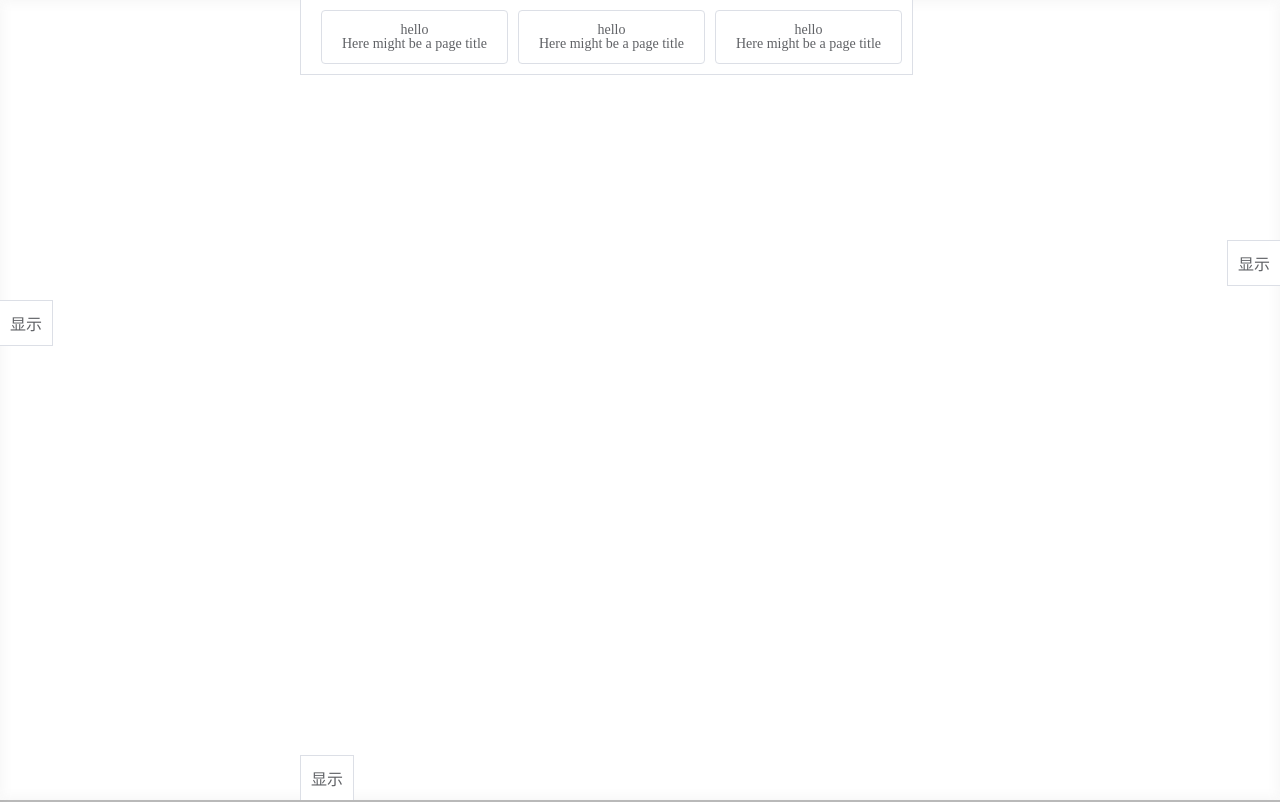
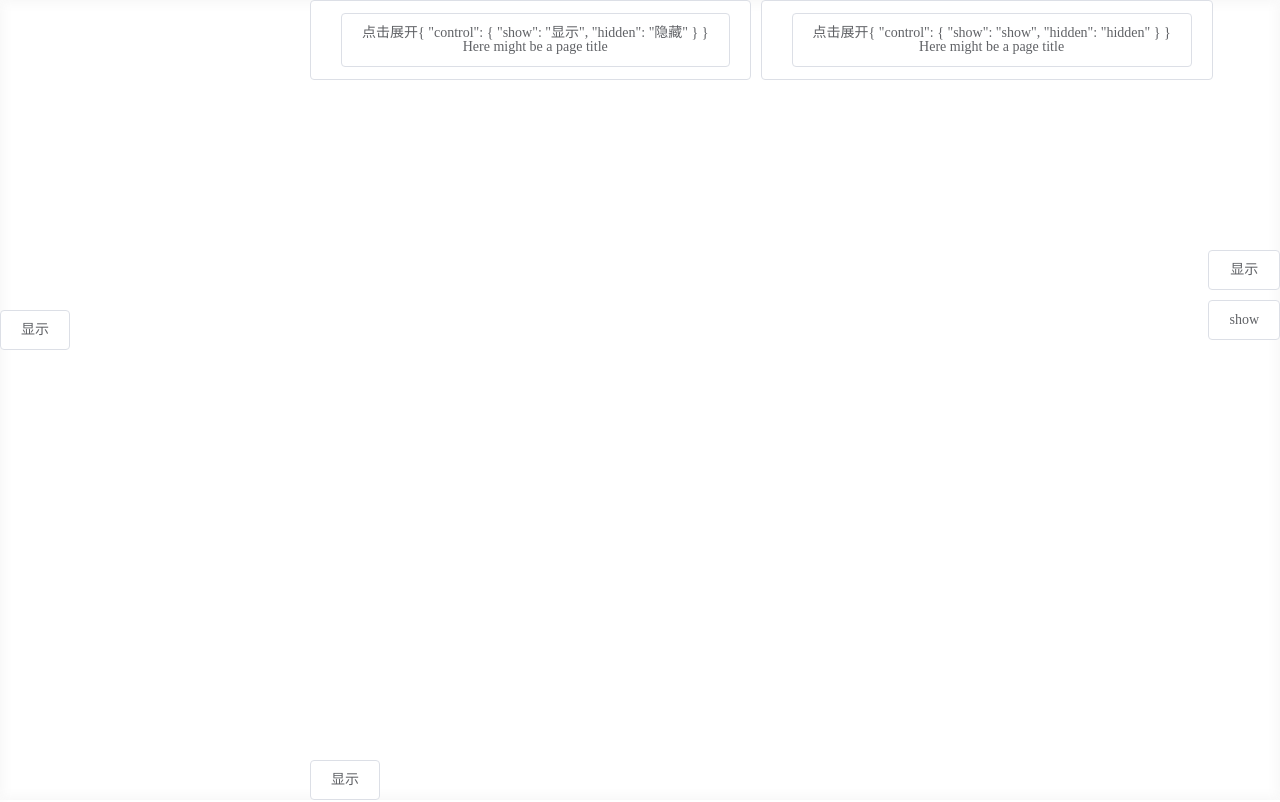
Before and after one commit to Liugq5713/drawer, a Vue app: page / in a window 1280 px wide. Shown: the top 802 px of the page. Built offline with nearby package versions, Linux system fonts and the light colour scheme.

Commit message:
refactor[ drawer ]: no use container component

```diff
--- a/src/App.vue
+++ b/src/App.vue
@@ -1,29 +1,28 @@
 <template>
   <div id="app">
-    <Drawer position="top" controlOffset="300px" contentSize="200px">
-      <template #controls>
+    <Drawer
+      position="top"
+      :controls="controls"
+      controlOffset="300px"
+      contentSize="200px"
+      :openDrawer="openDrawer"
+    >
+      <template v-slot:control="control">
         <div class="button margin-left--10">
-          <div>hello</div>
-          <span>Here might be a page title</span>
-        </div>
-        <div class="button margin-left--10">
-          <div>hello</div>
-          <span>Here might be a page title</span>
-        </div>
-        <div class="button margin-left--10">
-          <div>hello</div>
+          <div>点击展开{{control}}</div>
           <span>Here might be a page title</span>
         </div>
       </template>
     </Drawer>
     <Drawer
-      triggerEvent="mouseover"
       position="right"
+      :controls="controls"
       controlOffset="30vh"
       contentSize="600px"
     >Lorem ipsum dolor sit amet consectetur, adipisicing elit. Autem iste non cupiditate harum, minima rerum omnis consequatur sequi sed inventore quae consequuntur fuga asperiores dolore esse, amet facere, similique laborum?</Drawer>
     <Drawer position="bottom" controlOffset="300px" contentSize="200px"/>
     <Drawer position="left" controlOffset="300px" contentSize="200px"/>
+    <div style="height:1000px;width:100px"></div>
   </div>
 </template>
 
@@ -35,7 +34,25 @@
   components: {
     Drawer
   },
-  methods: {}
+  data() {
+    return {
+      controls: [
+        {
+          show: "显示",
+          hidden: "隐藏"
+        },
+        {
+          show: "show",
+          hidden: "hidden"
+        }
+      ]
+    };
+  },
+  methods: {
+    openDrawer(e) {
+      console.log("app", e);
+    }
+  }
 };
 </script>
 
@@ -62,6 +79,10 @@
   font-size: 14px;
   border-radius: 4px;
 }
+
+.button:hover {
+  background-color: rgb(139, 135, 135);
+}
 .margin-left--10 {
   margin-left: 10px;
 }
--- a/src/components/Drawer/Drawer.vue
+++ b/src/components/Drawer/Drawer.vue
@@ -1,19 +1,23 @@
 <template>
-  <div class="drawer__container" :class="{'drawer__container--show':show}">
+  <div class="drawer__container" :class="[positionClass,{'drawer__container--show':show}]">
     <div class="drawer__container-bg"/>
-    <div class="drawer" :style="drawerStyle">
+    <div ref="drawer" class="drawer">
       <div
-        class="controls"
+        class="controls__container"
         ref="controls"
-        :style="controlStyle"
         @click="toggleDrawerShow"
-        @mouseover="toggleDrawerShow"
+        @mouseover="toggleDrawerShowByMouseover"
       >
-        <slot name="controls">
-          <div>
-            <span>{{show?'隐藏':'显示'}}</span>
-          </div>
-        </slot>
+        <ul class="controls">
+          <li v-for="(control,idx) in controlItems" class="control" :key="idx">
+            <template v-if="show">
+              <slot name="control" v-bind:control="control">{{control.hidden}}</slot>
+            </template>
+            <template v-else>
+              <slot name="control" v-bind:control="control">{{control.show}}</slot>
+            </template>
+          </li>
+        </ul>
       </div>
       <div class="content" v-if="show">
         <slot/>
@@ -23,31 +27,44 @@
 </template>
 
 <script>
+import { isArray, debounce } from "@/utils";
 export default {
   props: {
+    controls: {
+      type: [Object, Array],
+      default: () => {
+        return {
+          show: "显示",
+          hidden: "隐藏"
+        };
+      }
+    },
     triggerEvent: {
-      type: String
+      type: String,
+      default: "click"
     },
-    // show: {
-    //   type: Boolean,
-    //   default: false
-    // },
     position: {
       type: String,
-      required: true
+      validator: function(value) {
+        return ["top", "right", "bottom", "left"].indexOf(value) !== -1;
+      }
     },
-    drawerStyle: {
-      type: Object,
-      required: true
+    controlOffset: {
+      type: String,
+      default: "400"
     },
-    controlStyle: {
-      type: Object,
-      required: true
+    contentSize: {
+      type: String,
+      default: "300"
+    },
+    openDrawer: {
+      type: Function
     }
   },
   data() {
     return {
-      show: false
+      show: false,
+      positionClass: this.position
     };
   },
   watch: {
@@ -55,41 +72,75 @@
       if (value && !this.clickNotClose) {
         this.addCloseSidebarListener();
       }
+      if (value) {
+        document.body.classList.add("hidden_scoll_bar");
+      } else {
+        document.body.classList.remove("hidden_scoll_bar");
+      }
+    }
+  },
+  computed: {
+    controlItems() {
+      if (isArray(this.controls)) {
+        return this.controls;
+      } else {
+        return [this.controls];
+      }
     }
   },
   mounted() {
-    const rect = this.$refs["controls"].getBoundingClientRect();
-    if (this.position === "top") {
-      this.$refs["controls"].style["bottom"] = `-${rect.height}px`;
+    if (["top", "bottom"].includes(this.position)) {
+      this.$refs["controls"].style["left"] = `${this.controlOffset}`;
+      this.$refs["drawer"].style.maxHeight = this.contentSize;
     }
-    if (this.position === "bottom") {
-      this.$refs["controls"].style["top"] = `-${rect.height}px`;
+    if (["left", "right"].includes(this.position)) {
+      this.$refs["controls"].style["top"] = `${this.controlOffset}`;
+      this.$refs["drawer"].style.maxWidth = this.contentSize;
     }
-    if (this.position === "right") {
-      this.$refs["controls"].style["left"] = `-${rect.width}px`;
-    }
-    if (this.position === "left") {
-      this.$refs["controls"].style["right"] = `-${rect.width}px`;
-    }
+    this.updateControlLayout();
+  },
+  created() {
+    this.toggleDrawerShowByMouseover = debounce(
+      this.toggleDrawerShowByMouseover
+    );
   },
   destroyed() {
     this.removeCloseSidebarListener();
   },
   methods: {
-    toggleDrawerShow(e) {
-      if (e.type === "mouseover" && this.triggerEvent === "mouseover") {
+    toggleDrawerShow() {
+      if (this.triggerEvent === "click") {
         this.show = !this.show;
+        this.$nextTick(() => {
+          this.updateControlLayout();
+        });
+      }
+    },
+    toggleDrawerShowByMouseover(e) {
+      // if (typeof this.openDrawer === "function") {
+      //   this.show = this.openDrawer(e);
+      //   this.updateControlLayout();
+      // }
+      if (this.triggerEvent === "mouseover") {
+        this.show = !this.show;
+        this.$nextTick(() => {
+          this.updateControlLayout();
+        });
         return;
       }
-      if (e.type === "click" && this.triggerEvent === "click") {
-        this.show = !this.show;
-        return;
-      }
+    },
+    onDragShow() {
+      // const onOpenDrawer = this.openDrawer;
+      // if (!onOpenDrawer) {
+      // }
     },
     closeSidebar(evt) {
       const parent = evt.target.closest(".drawer");
       if (!parent) {
         this.show = false;
+        this.$nextTick(() => {
+          this.updateControlLayout();
+        });
         this.removeCloseSidebarListener();
       }
     },
@@ -108,10 +159,32 @@
       if (this.triggerEvent === "mouseover") {
         window.removeEventListener("mouseover", this.closeSidebar);
       }
+    },
+    updateControlLayout() {
+      const controlsEl = this.$refs["controls"];
+      const rect = controlsEl.getBoundingClientRect();
+      if (this.position === "top") {
+        controlsEl.style["bottom"] = `-${rect.height}px`;
+      }
+      if (this.position === "bottom") {
+        controlsEl.style["top"] = `-${rect.height}px`;
+      }
+      if (this.position === "right") {
+        controlsEl.style["left"] = `-${rect.width}px`;
+      }
+      if (this.position === "left") {
+        controlsEl.style["right"] = `-${rect.width}px`;
+      }
     }
   }
 };
 </script>
+
+<style>
+.hidden_scoll_bar {
+  overflow: hidden;
+}
+</style>
 
 <style scoped>
 .drawer__container--show {
@@ -142,20 +215,88 @@
 .drawer {
   position: fixed;
   box-shadow: 0px 0px 15px 0px rgba(0, 0, 0, 0.05);
-  transition: height 0.25s cubic-bezier(0.7, 0.3, 0.1, 1);
+  transition: all 0.4s cubic-bezier(0.7, 0.3, 0.1, 1);
   background: #fff;
   z-index: 20000;
 }
+.top .drawer {
+  height: 100%;
+  width: 100vw;
+  transform: translate(0, -100%);
+  top: 0;
+  left: 0;
+}
+.bottom .drawer {
+  height: 100%;
+  width: 100vw;
+  transform: translate(0, 100%);
+  bottom: 0;
+  left: 0;
+}
+.left .drawer {
+  height: 100vh;
+  width: 100%;
+  transform: translate(-100%, 0);
+  top: 0;
+  left: 0;
+}
+.right .drawer {
+  height: 100vh;
+  width: 100%;
+  transform: translate(100%, 0);
+  top: 0;
+  right: 0;
+}
+
+.controls__container {
+  position: absolute;
+  box-sizing: border-box;
+  color: #606266;
+  cursor: pointer;
+}
 
 .controls {
-  position: absolute;
-  padding: 10px;
+  list-style: none;
+  padding: 0;
+  margin: 0;
+  display: flex;
+}
+
+.control {
+  line-height: 1;
+  white-space: nowrap;
+  cursor: pointer;
+  background: #fff;
+  border: 1px solid #dcdfe6;
+  -webkit-appearance: none;
+  text-align: center;
   box-sizing: border-box;
-  color: #606266;
-  background-color: #fff;
-  border: 1px solid #dcdfe6;
-  cursor: pointer;
+  outline: none;
+  margin: 0;
+  transition: 0.1s;
+  font-weight: 500;
+  -moz-user-select: none;
+  -webkit-user-select: none;
+  -ms-user-select: none;
+  padding: 12px 20px;
+  font-size: 14px;
+  border-radius: 4px;
 }
+
+.top .control,
+.bottom .control {
+  margin-left: 10px;
+}
+.left .control,
+.right .control {
+  margin-top: 10px;
+}
+
+.left .controls,
+.right .controls {
+  flex-direction: column;
+}
+
 .content {
   padding: 10px;
 }
--- a/src/components/Drawer/DrawerContainer.vue
+++ /dev/null
@@ -1,109 +0,0 @@
-<template>
-  <div>
-    <Drawer
-      :triggerEvent="triggerEvent"
-      :position="position"
-      :drawerStyle="drawerStyle[position]"
-      :controlStyle="controlStyle[position]"
-    >
-      <slot></slot>
-      <template #controls>
-        <slot name="controls"></slot>
-      </template>
-    </Drawer>
-  </div>
-</template>
-
-<script>
-import Drawer from "./Drawer";
-export default {
-  props: {
-    triggerEvent: {
-      type: String,
-      default: "click"
-    },
-    position: {
-      type: String,
-      validator: function(value) {
-        return ["top", "right", "bottom", "left"].indexOf(value) !== -1;
-      }
-    },
-    controlOffset: {
-      type: String,
-      default: "400px"
-    },
-    contentSize: {
-      type: String,
-      default: "300px"
-    },
-    openDrawer: {
-      type: Function
-    }
-  },
-  components: {
-    Drawer
-  },
-  data() {
-    return {
-      drawerStyle: {
-        top: {
-          height: "100%",
-          width: "100vw",
-          transform: "translate(0, -100%)",
-          maxHeight: this.contentSize,
-          top: 0,
-          left: 0,
-          backgroundColor: "#b9b9b9"
-        },
-        right: {
-          height: "100vh",
-          width: "100%",
-          transform: "translate(100%,0)",
-          maxWidth: this.contentSize,
-          top: 0,
-          right: 0,
-          backgroundColor: "#b9b9b9"
-        },
-        bottom: {
-          height: "100%",
-          width: "100vw",
-          transform: "translate(0, 100%)",
-          maxHeight: this.contentSize,
-          bottom: 0,
-          left: 0,
-          backgroundColor: "#b9b9b9"
-        },
-        left: {
-          height: "100vh",
-          width: "100%",
-          maxWidth: this.contentSize,
-          transform: "translate(-100%,0 )",
-          top: 0,
-          left: 0,
-          backgroundColor: "#b9b9b9"
-        }
-      },
-      controlStyle: {
-        top: {
-          left: this.controlOffset,
-          borderTop: 0
-        },
-        right: {
-          top: this.controlOffset,
-          borderRight: 0
-          // writingMode: "vertical-rl"
-        },
-        bottom: {
-          left: this.controlOffset,
-          borderBottom: 0
-        },
-        left: {
-          top: this.controlOffset,
-          borderLeft: 0
-          // writingMode: "vertical-rl"
-        }
-      }
-    };
-  }
-};
-</script>
--- a/src/components/Drawer/index.js
+++ b/src/components/Drawer/index.js
@@ -1,2 +1,2 @@
-import DrawerContainer from './DrawerContainer'
-export default DrawerContainer
+import Drawer from './Drawer.vue'
+export default Drawer
--- /dev/null
+++ b/src/utils/index.js
@@ -0,0 +1,23 @@
+export const isObject = obj => {
+  return obj !== null && typeof obj === 'object'
+}
+
+export const isArray = arr => {
+  return Array.isArray(arr)
+}
+
+export const debounce = (fn, interval = 400) => {
+  let timeout = null
+  let is_first = true
+  return function() {
+    if (is_first) {
+      fn.apply(this, arguments)
+      is_first = false
+      return
+    }
+    clearTimeout(timeout)
+    timeout = setTimeout(() => {
+      fn.apply(this, arguments)
+    }, interval)
+  }
+}
```
Also changed, not shown: 2 other files (tests, documents, lock files or other folders).
